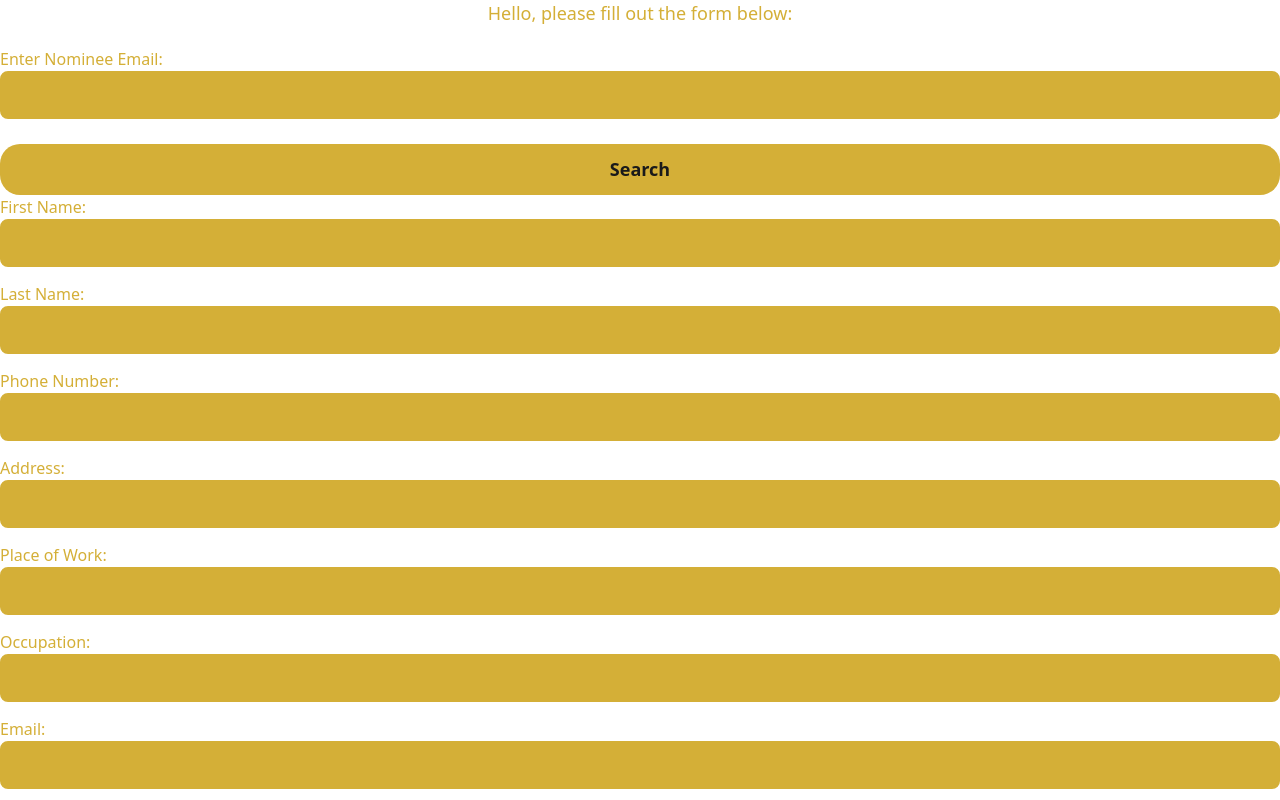
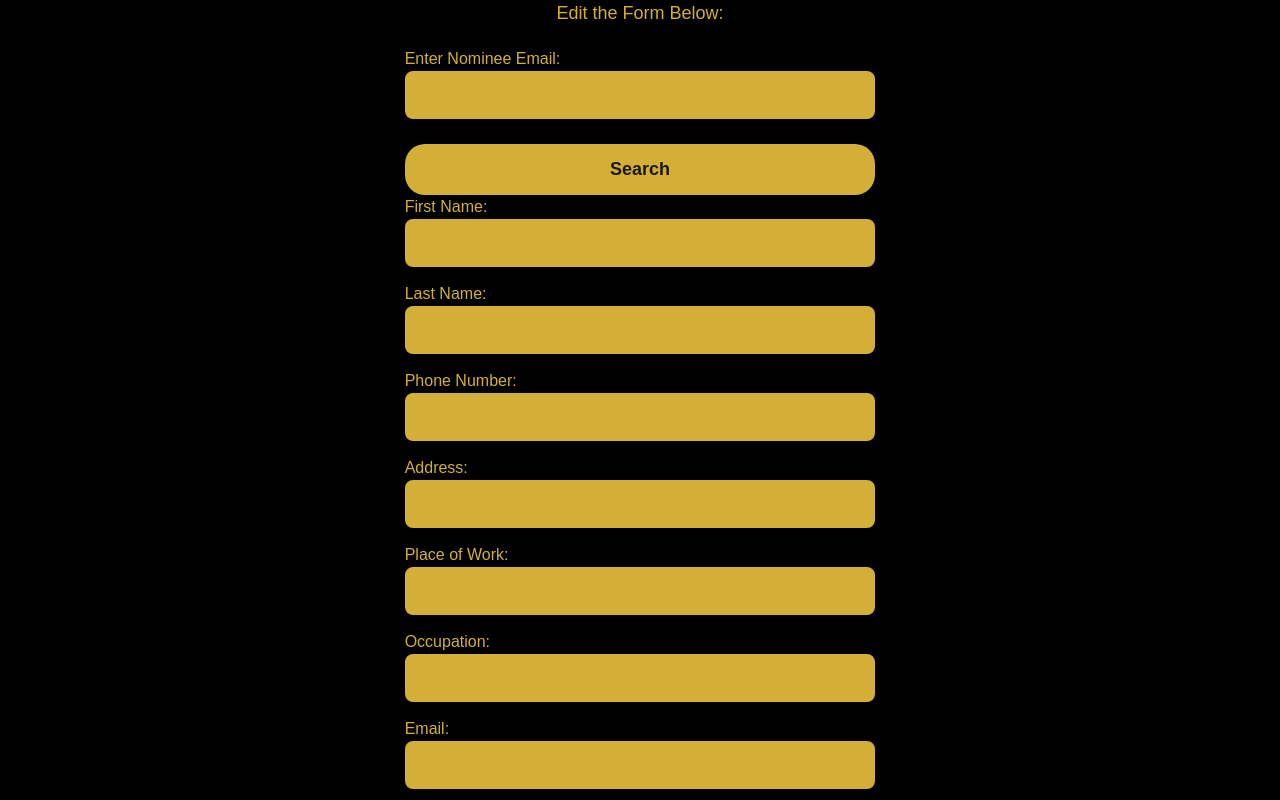
Before and after one commit to UTDallasEPICS/Support-Our-Scrubs-Noble-Award, a Nuxt app: page /nominator/edit in a window 1280 px wide. Shown: the top 800 px of the page. Built offline with nearby package versions, Linux system fonts and the light colour scheme.

Commit message:
black background

```diff
--- a/pages/nominator/edit.vue
+++ b/pages/nominator/edit.vue
@@ -1,6 +1,7 @@
 <template>
+    <body>
     <div>
-      <p>Hello, please fill out the form below:</p>
+      <p>Edit the Form Below:</p>
       <form @submit.prevent="submitForm">
         <div>
           <label for="emailSearch">Enter Nominee Email:</label>
@@ -64,6 +65,7 @@
         <button>Go To Nomination Page</button>
       </nuxt-link>
     </div>
+</body>
 </template>
 
 <script>
@@ -147,8 +149,8 @@ export default {
 html, body {
     width: 100%;
     height: 100%;
-    background-color: #000; /* Full black background */
-    color: #d4af37; /* Gold text color */
+    background-color: #000;
+    color: #d4af37;
     font-family: Arial, sans-serif;
     display: flex;
     justify-content: center;
```
